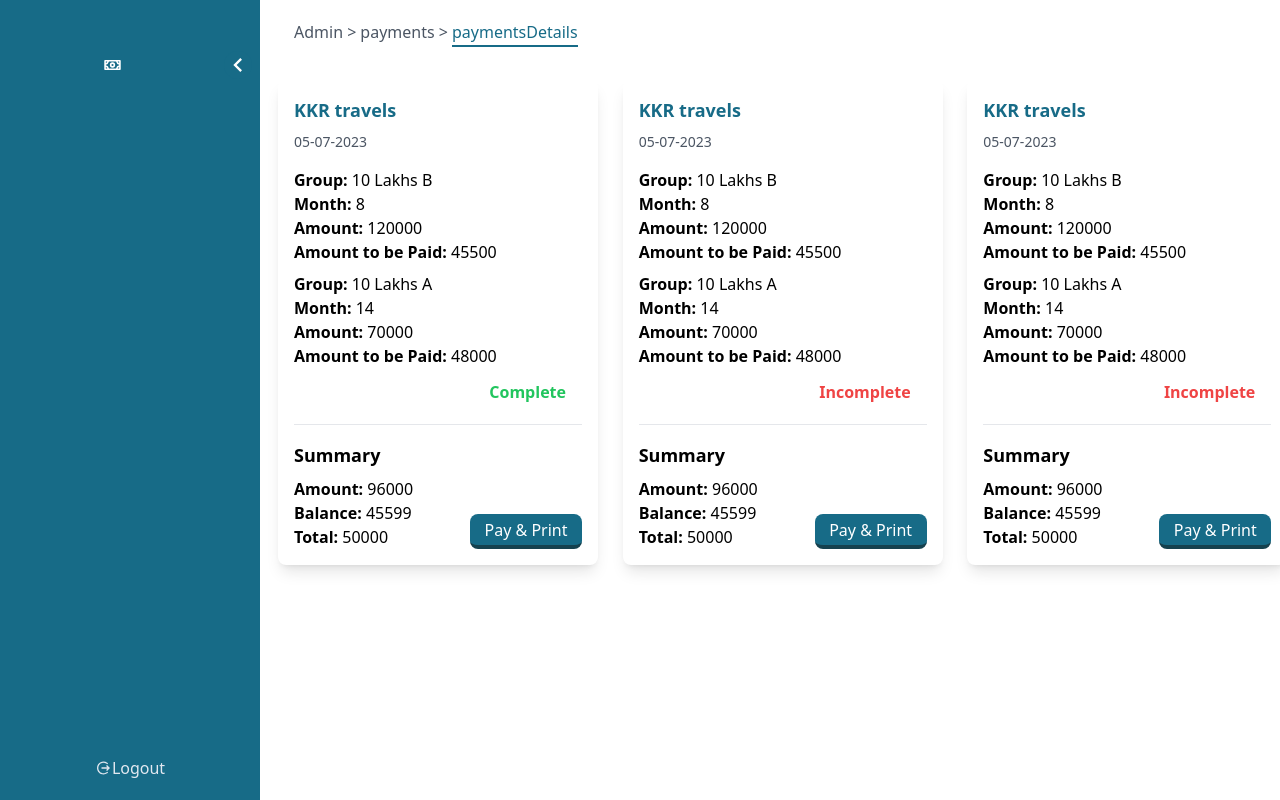
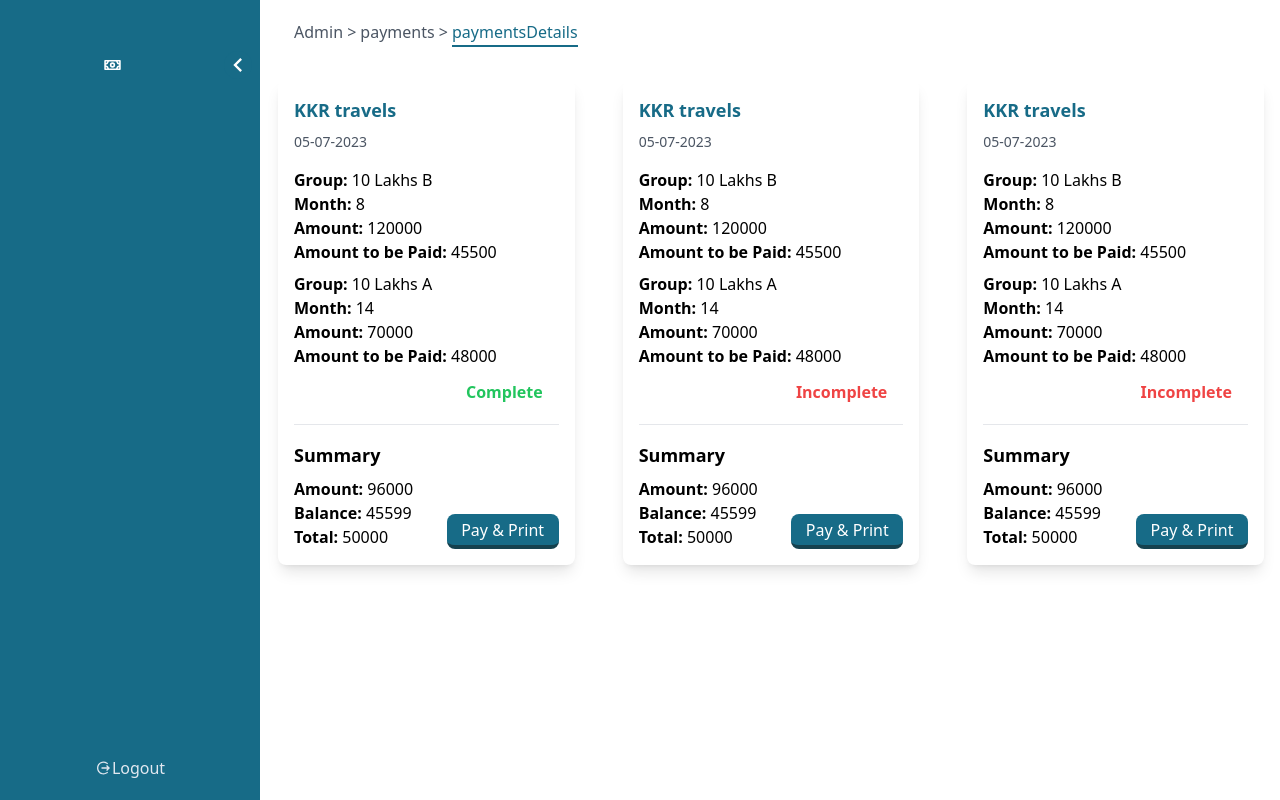
Before and after one commit to Muthamizhwgs/chit-frontend, a React (Vite) app: page /homepage/payments/paymentsDetails in a window 1280 px wide. Built offline with nearby package versions, Linux system fonts and the light colour scheme; the HTML template or start-up script is replaced by a standard one.

Commit message:
Payment UI

```diff
--- a/src/components/admin/pamentdetails.jsx
+++ b/src/components/admin/pamentdetails.jsx
@@ -45,9 +45,9 @@ const data = [
 
 const PaymentDetails = () => {
   return (
-    <div className="grid grid-cols-3 justify-center gap-4">
+    <div className="grid grid-cols-3 justify-items-stretch gap-4">
       {data.map((entry, index) => (
-        <div key={index} className="m-4">
+        <div key={index} className="m-4 flex justify-center">
           <Card data={entry} />
         </div>
       ))}
@@ -57,7 +57,8 @@ const PaymentDetails = () => {
 
 const Card = ({ data }) => {
   return (
-    <div className="bg-white rounded-lg shadow-lg w-80 relative">
+    <>
+      <div className="bg-white rounded-lg shadow-lg w-80 relative" >
       <div className="p-4">
         <p className="text-lg font-bold text-[#176B87]  mb-2">{data.name}</p>
         <p className="text-sm text-gray-600 mb-4">{data.date}</p>
@@ -106,6 +107,8 @@ const Card = ({ data }) => {
         Pay & Print
       </button>
     </div>
+    </>
+
   );
 };
 
```
Also changed, not shown: 1 other file (tests, documents, lock files or other folders).
